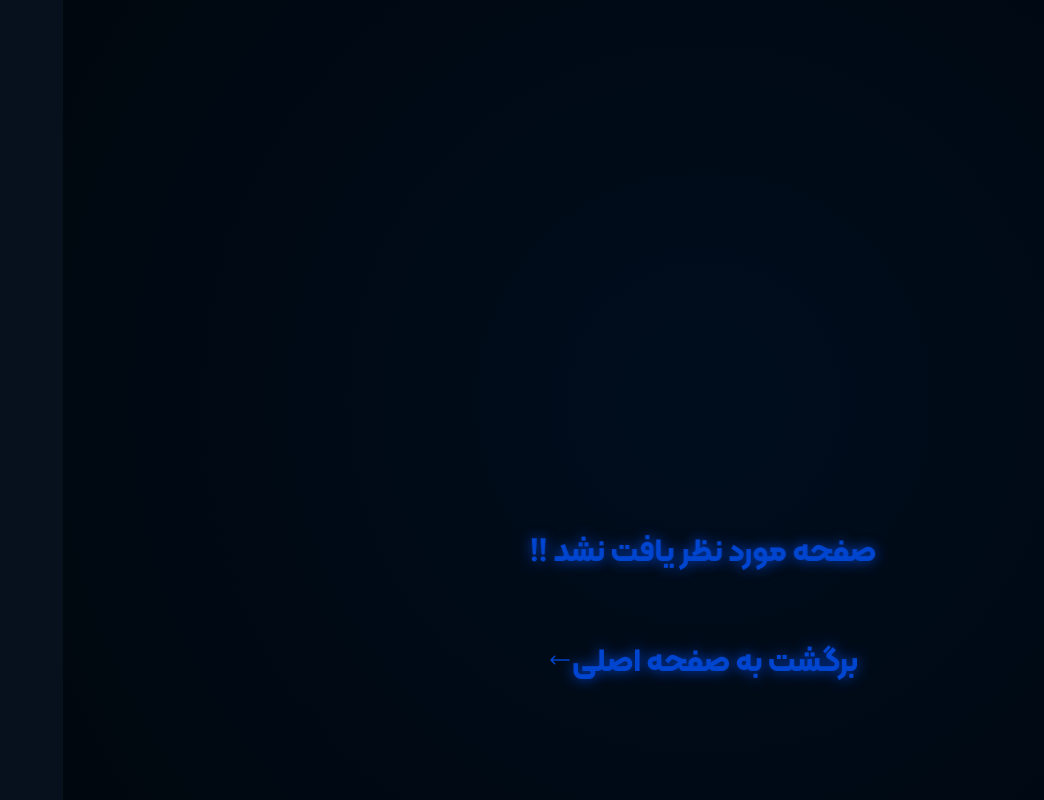
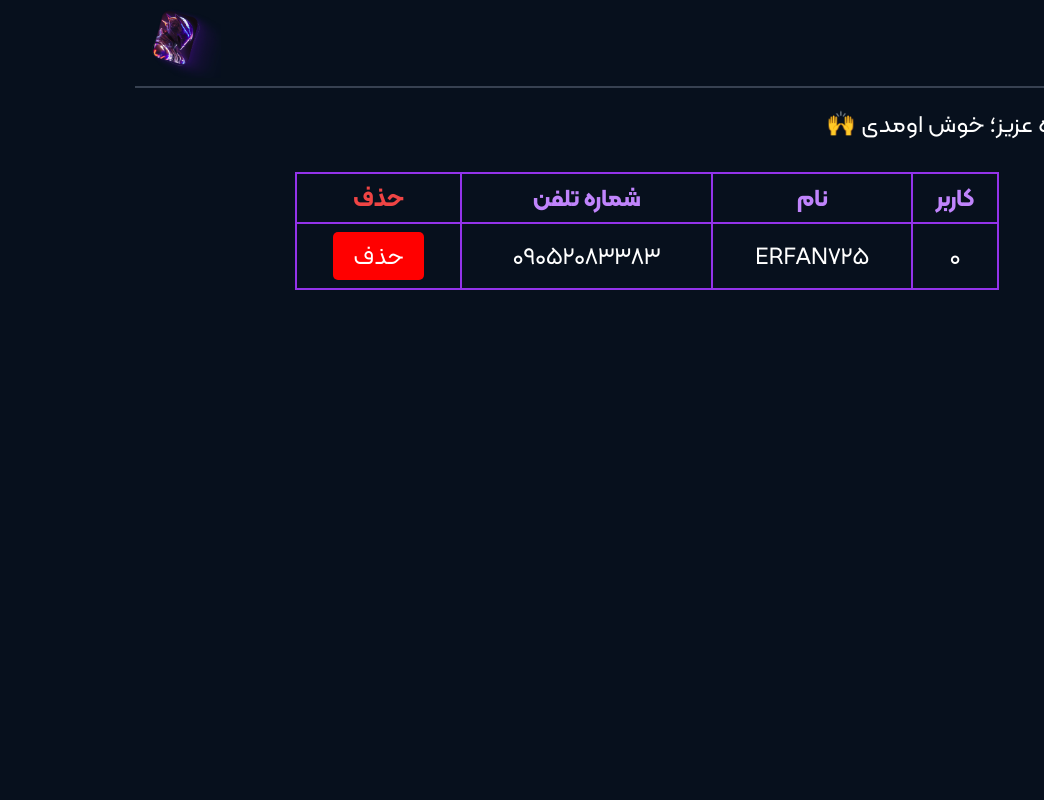
Before and after one commit to ERFAN7255/NFT, a Next.js app: page /p-admin/users in a window 1280 px wide. Before the commit this address had no page. Shown: the whole page, without its empty margins (236-1280 px from the left). Built offline with nearby package versions, Linux system fonts and the light colour scheme.

Commit message:
create p-amin/users page

```diff
--- /dev/null
+++ b/src/app/p-admin/users/page.js
@@ -0,0 +1,57 @@
+"use client";
+import Image from "next/image";
+import React from "react";
+
+function page() {
+  return (
+    <div className="p-6 xl:px-40 w-full flex flex-col justify-center">
+      <table className="border-2 border-black">
+        <thead>
+          <tr>
+            <th className="border-2 lg:text-xl xl:text-2xl border-purple-600 text-center p-4 md:p-2 text-purple-400">
+              کاربر
+            </th>
+            <th className="border-2 lg:text-xl xl:text-2xl border-purple-600 text-center text-purple-400">
+              نام
+            </th>
+            <th className="border-2 lg:text-xl xl:text-2xl border-purple-600 p-4 md:p-2 text-center text-purple-400">
+              شماره تلفن
+            </th>
+            <th className="border-2 lg:text-xl xl:text-2xl border-purple-600 p-4 md:p-2 text-center text-red-500">
+              حذف
+            </th>
+          </tr>
+        </thead>
+        <tbody>
+          <tr>
+            <td className="border-2 lg:text-xl xl:text-2xl border-purple-600 p-2 md:p-2 text-center text-white">
+              0
+            </td>
+            <td className="border-2 lg:text-xl xl:text-2xl border-purple-600 p-2 md:p-2 text-center text-white">
+              ERFAN725
+            </td>
+            <td className="border-2 lg:text-xl xl:text-2xl border-purple-600 p-3 md:p-2 text-center text-white">
+              09052083383
+            </td>
+            <td className="border-2 lg:text-xl xl:text-2xl border-purple-600 p-2 md:p-2 text-center">
+              <button
+                className="btn-danger text-white p-2 md:p-3 md:px-3 lg:px-5 lg:p-2"
+                onClick={() =>
+                  swal({
+                    title: "صبر کن بچه جان سایت هنوز کامل نشده 🤨",
+                    icon: "warning",
+                    buttons: "چشم",
+                  })
+                }
+              >
+                حذف
+              </button>
+            </td>
+          </tr>
+        </tbody>
+      </table>
+    </div>
+  );
+}
+
+export default page;
```
